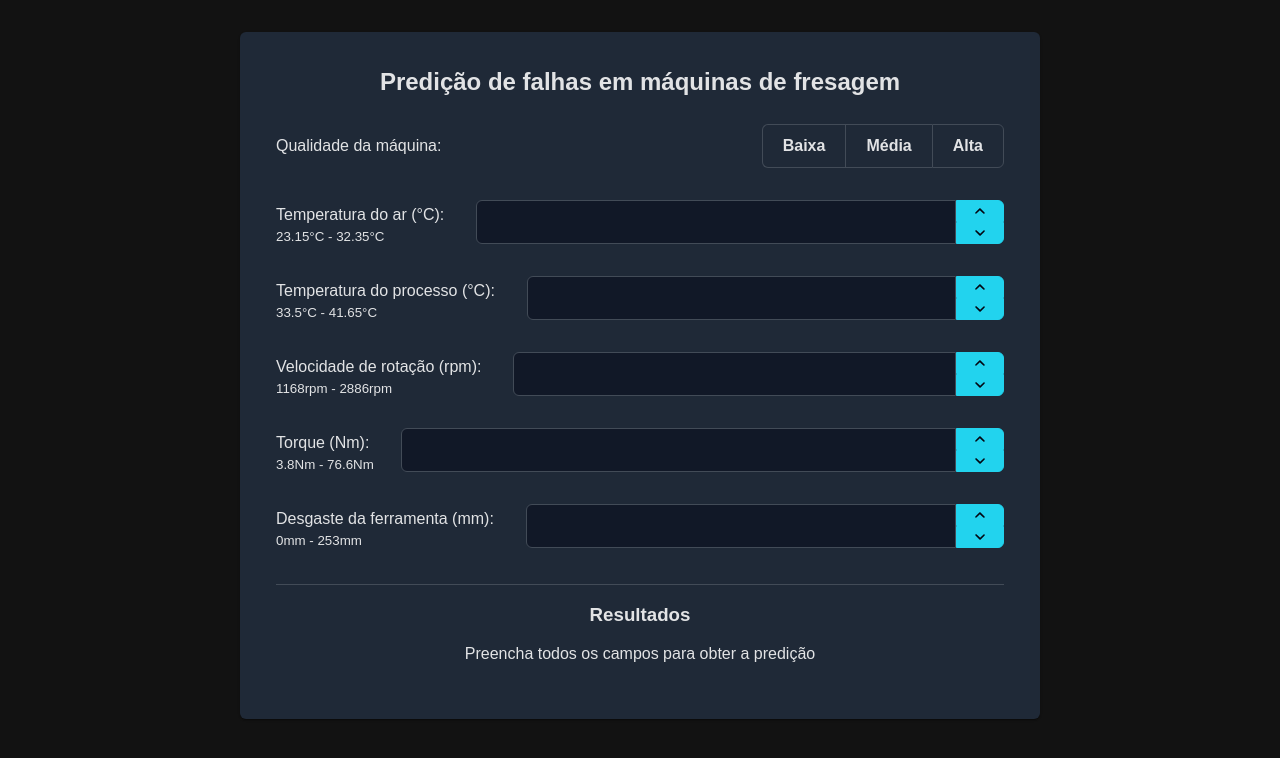
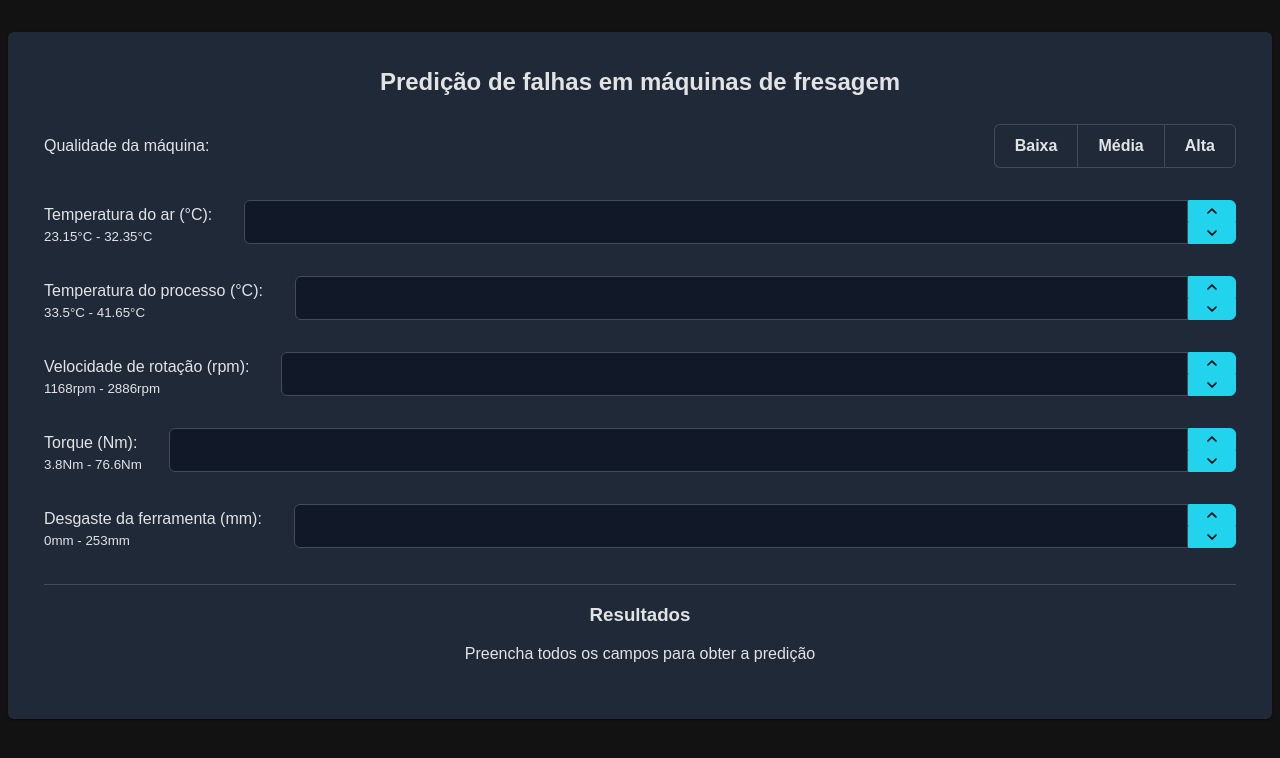
Before and after one commit to tcc-predictive-maintenance/frontend, a React (Vite) app: page / in a window 1280 px wide. Shown: the top 758 px of the page. Built offline with nearby package versions, Linux system fonts and the light colour scheme; a web font is replaced by a local one.

Commit message:
style: ajuste do Card para telas pequenas

```diff
--- a/src/App.jsx
+++ b/src/App.jsx
@@ -77,7 +77,8 @@ function App() {
           alignSelf: "center",
           padding: "1rem",
           maxWidth: "50rem",
-          margin: "2rem auto"
+          minWidth: "fit-content",
+          margin: window.innerWidth < 600 ? "auto" : "2rem auto"
       }}>
         <form title={"Parâmetros da máquina"}>
             <Row>
```
